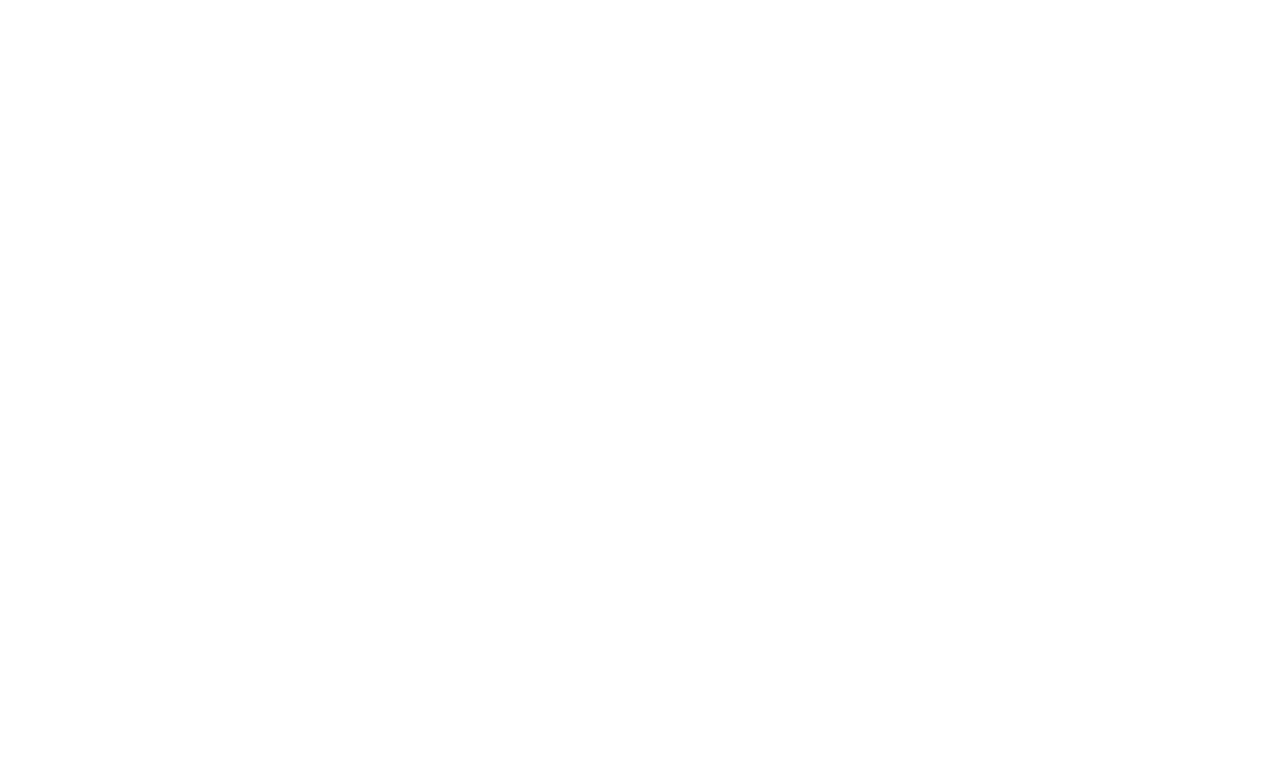
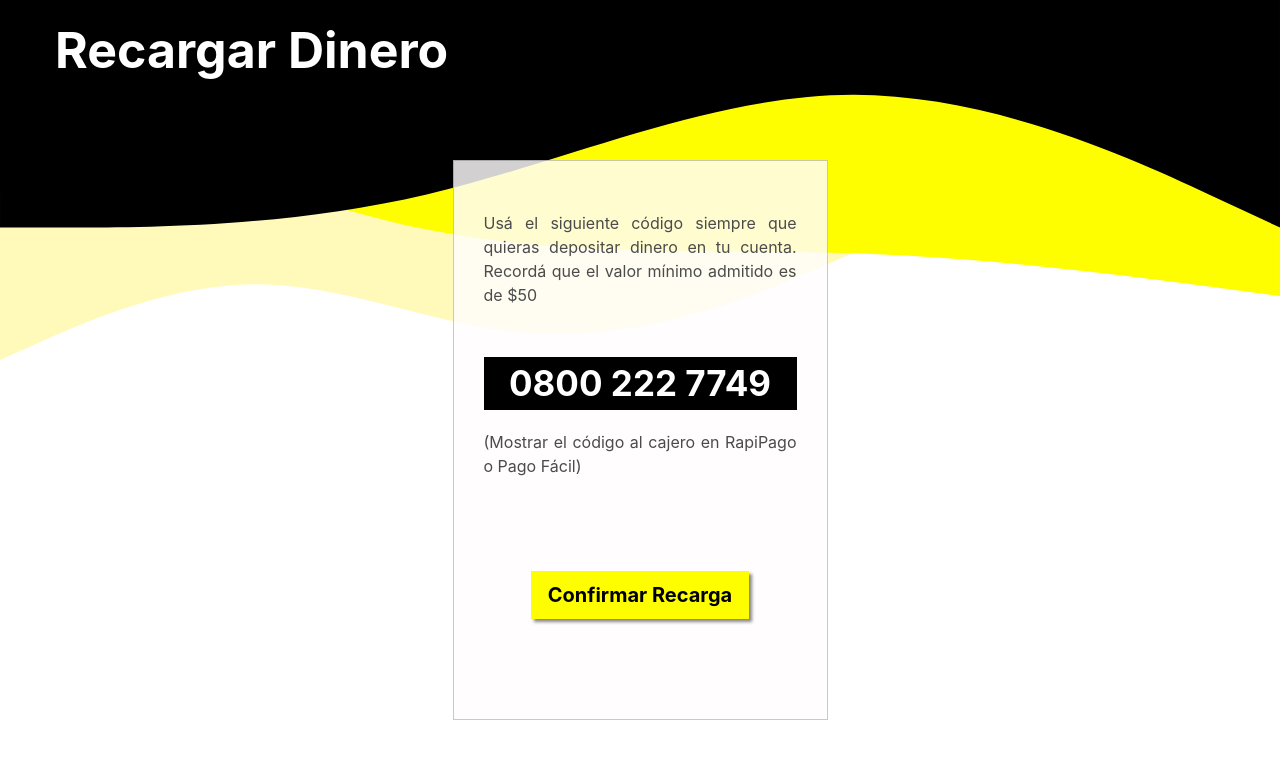
Before and after one commit to cristian473/Henry-Bank, a React (Create React App) app in the folder client/: page /recargar in a window 1280 px wide. Shown: the top 758 px of the page. Built offline with nearby package versions, Linux system fonts and the light colour scheme.

Commit message:
ventana recargar dinero (sin funcionalidad)

```diff
--- a/client/src/App.js
+++ b/client/src/App.js
@@ -23,7 +23,7 @@
       <Route exact path='/login' component={Login} />
       <Route exact path='/registrarse' component={CrearUsuario} />
       <Route exact path='/cliente' component={Cliente} />
-      <Route exact path='/recargardinero' component={RecargarDinero}  />
+      <Route exact path='/recargar' component={RecargarDinero}  />
       <Route exact path='/logout' component={BotonLogout}  />
     </div>
   );
--- a/client/src/components/Cliente/Cliente.jsx
+++ b/client/src/components/Cliente/Cliente.jsx
@@ -47,7 +47,7 @@
         <div className="acciones">
           <ul>
             <li>
-              <a href="/" className="btn">RECARGAR</a>
+              <a href="/recargar" className="btn">RECARGAR</a>
             </li>
             <li>
               <a href="/" className="btn">ENVIAR</a>
--- a/client/src/components/Cliente/ResetearContrasena.jsx
+++ b/client/src/components/Cliente/ResetearContrasena.jsx
@@ -1,6 +1,6 @@
 import React, { useState } from 'react'
 import { connect } from 'react-redux'
-import { resetPassUser } from '../actions/usuarioAction'
+import { resetPassUser } from '../actions/UserActions'
 
 function ResetearContrasena({id,resetPassUser}){
 
--- a/client/src/components/RecargarDinero/RecargarDinero.jsx
+++ b/client/src/components/RecargarDinero/RecargarDinero.jsx
@@ -1,28 +1,38 @@
 import React from 'react';
-import henry from '../Usuario/images/henry.svg';
 import './recargardinero.css'
 import Button from 'react-bootstrap/Button'
 
 const RecargarDinero = () => {
-
+  const d1 = 'M0,256L80,256C160,256,320,256,480,218.7C640,181,800,107,960,106.7C1120,107,1280,181,1360,218.7L1440,256L1440,0L1360,0C1280,0,1120,0,960,0C800,0,640,0,480,0C320,0,160,0,80,0L0,0Z';
+  const d2 = 'M0,288L80,277.3C160,267,320,245,480,240C640,235,800,245,960,213.3C1120,181,1280,107,1360,69.3L1440,32L1440,0L1360,0C1280,0,1120,0,960,0C800,0,640,0,480,0C320,0,160,0,80,0L0,0Z';
+  const d3 = 'M0,288L48,266.7C96,245,192,203,288,202.7C384,203,480,245,576,256C672,267,768,245,864,208C960,171,1056,117,1152,106.7C1248,96,1344,128,1392,144L1440,160L1440,0L1392,0C1344,0,1248,0,1152,0C1056,0,960,0,864,0C768,0,672,0,576,0C480,0,384,0,288,0C192,0,96,0,48,0L0,0Z';
    return (
-
-      <div id="onboarding">
+      <div id="recargardinero">
         <div className="titulo">
-        <img src={henry} alt="logo"></img>
           <h1>Recargar Dinero</h1>
         </div>
         <svg id="svg1" xmlns="http://www.w3.org/2000/svg" viewBox="0 0 1440 320">
-        <path fill="#000000" fill-opacity="1" d="M0,256L80,256C160,256,320,256,480,218.7C640,181,800,107,960,106.7C1120,107,1280,181,1360,218.7L1440,256L1440,0L1360,0C1280,0,1120,0,960,0C800,0,640,0,480,0C320,0,160,0,80,0L0,0Z"></path>
+          <path fill="#000000" fill-opacity="1" d={d1}></path>
         </svg>
         <svg id="svg2" xmlns="http://www.w3.org/2000/svg" viewBox="0 0 1440 320">
-        <path fill="#fffe00" fill-opacity="1" d="M0,288L80,277.3C160,267,320,245,480,240C640,235,800,245,960,213.3C1120,181,1280,107,1360,69.3L1440,32L1440,0L1360,0C1280,0,1120,0,960,0C800,0,640,0,480,0C320,0,160,0,80,0L0,0Z"></path>
+          <path fill="#fffe00" fill-opacity="1" d={d2}></path>
         </svg>
-      <div className="form-group col-md-5 login">
-        <Button  className="btn btn-dark" href="users/login" variant="top" size="lg" >Confirmar Recarga</Button>
+        <svg id="svg3" xmlns="http://www.w3.org/2000/svg" viewBox="0 0 1440 320">
+          <path fill="#ff0330" fill-opacity="1" d={d3}></path>
+        </svg>
+        <div className="form-group col-md-5 recarga">
+          <div>
+            <p>Usá el siguiente código siempre que quieras depositar dinero en tu cuenta. Recordá que el valor mínimo admitido es de $50</p>
           </div>
-      <div className="form-group col-md-5 signin">
-
+          <div className="codigo">
+            <span> 0800 222 7749</span>
+          </div>
+          <div>
+            <p>(Mostrar el código al cajero en RapiPago o Pago Fácil)</p>
+          </div>
+          <div className="confirmar">
+            <Button className="btn btn-dark" href="users/login" variant="top" size="lg" >Confirmar Recarga</Button>
+          </div>
         </div>
     </div>
   )
--- a/client/src/components/RecargarDinero/recargardinero.css
+++ b/client/src/components/RecargarDinero/recargardinero.css
@@ -1,5 +1,26 @@
 #recargardinero{
   position: relative;
+  width: 100%;
+  height: 100vh;
+}
+#recargardinero #svg1{
+  position: absolute;
+  top: 0px;
+  z-index: 3;
+}
+#recargardinero #svg2{
+  transform: scaleX(-1);
+  position: absolute;
+  top: 5%;
+  z-index: 2;
+}
+#recargardinero #svg3{
+  position: absolute;
+  top: 13%;
+  z-index: 1;
+}
+#recargardinero #svg3 path{
+  fill: #fff45d6c;
 }
 #recargardinero .titulo{
   display: flex;
@@ -8,9 +29,7 @@
   left: 20px;
   z-index: 10;
 }
-  #recargardinero .titulo img{
-    width: 125px;
-  }
+
 #recargardinero .titulo h1{
   color: rgb(255, 255, 255);
   margin-left: 35px;
@@ -19,37 +38,8 @@
   font-weight: bold;
   font-size: 50px;
 }
-  #recargardinero .titulo h2{
-    color: white;
-    margin-left: 60px;
-    margin-top: auto;
-    margin-bottom: auto;
-    font-weight: bold;
-    font-size: 50px;
 
-  }
-
-  #recargardinero #svg1{
-    position: absolute;
-    top: 0px;
-    z-index: 2;
-  }
-  #recargardinero #svg2{
-    transform: scaleX(-1);
-    position: relative;
-    top: 50px;
-    z-index: 1;
-  }
-  #recargardinero #svg3{
-    position: relative;
-    top: 100px;
-    z-index: 0;
-  }
-  #recargardinero #svg3 path{
-    fill: #ebeb1e77;
-  }
-
-  #recargardinero .estilo{
+/* #recargardinero .estilo{
   font-family: 'Roboto', sans-serif;
   color: #000;
   border: none;
@@ -58,30 +48,45 @@
   width: 250px;
   height: 50px;
   font-size: 23px;
+} */
+#recargardinero .recarga{
+  position: relative;
+  margin: 0px auto;
+  top: 20%;
+  padding: 50px 30px;
+  padding-bottom: 20px;
+  width: 40%;
+  max-width: 375px;
+  height: 70%;
+  background-color: #fffdfdd2;
+  border: solid 1px #2929293f;
+  z-index: 5;
+  text-align: center;
 }
-
-  #recargardinero .login{
-    margin: 0px auto;
-    padding-left: 0px;
-    padding-right: 0px;
-    width: 250px;
-    position: relative;
-    top: 20px;
-    z-index: 5;
+#recargardinero .recarga a {
+  margin-right: 0px;
+  color: black;
+  font-weight: bold;
+  background-color: #fffe00 !important;
+  box-shadow: 3px 3px 3px rgba(51, 50, 50, 0.575) !important;
 }
-
-.btn-dark {
-    background-color: #cf3232;
-    box-shadow: 3px 3px 5px rgba(51, 50, 50, 0.575);
+#recargardinero .recarga a:hover {
+  box-shadow: none !important;
 }
-
-
-.signin{
-    margin: 0px auto;
-    padding-left: 0px;
-    padding-right: 0px;
-    width: 250px;
-    position: relative;
-    top: 60px;
-    z-index: 5;
+#recargardinero .recarga div p{
+  color: #4b4b4b;
+  text-align: justify;
 }
+#recargardinero .recarga .codigo{
+  margin: 50px 0px;
+  margin-bottom: 20px;
+  color: white;
+  background-color: black;
+}
+#recargardinero .recarga div span{
+  font-size: 35px;
+  font-weight: bold;
+}
+#recargardinero .recarga .confirmar{
+  margin-top: 30%;
+}
```
Lines whose indentation alone changed are shown as unchanged.
